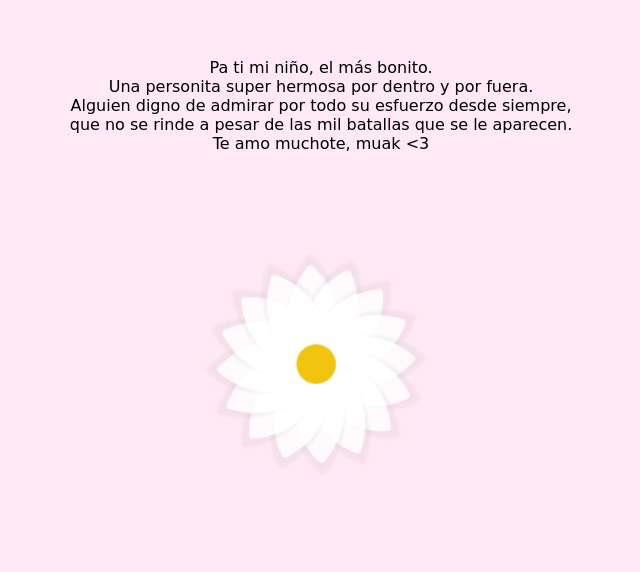
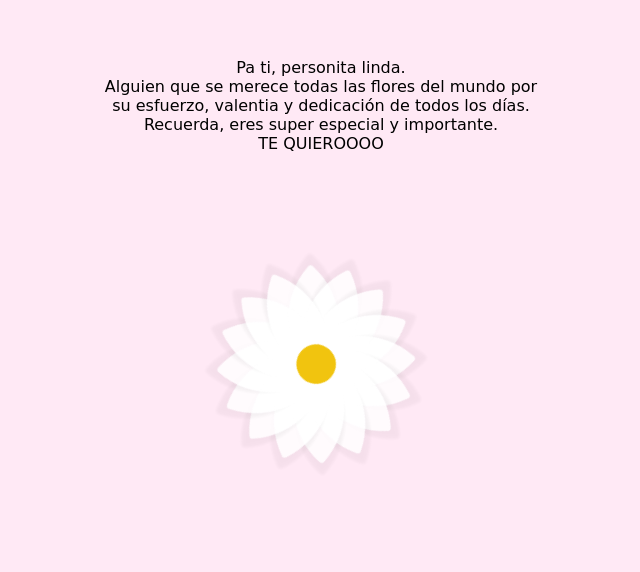
Before and after one commit to Lachica21/Flors, a plain HTML site: page index.html in a window 1280 px wide. Shown: the part 175-747 px from the top of the page, without its empty margins (319-959 px from the left). Drawn offline with Linux system fonts and the light colour scheme.

Commit message:
Update index.html

```diff
--- a/index.html
+++ b/index.html
@@ -9,15 +9,15 @@
 <body>
 <p>
     <center>
-        Pa ti mi niño, el más bonito.
+        Pa ti, personita linda.
         <br>
-        Una personita super hermosa por dentro y por fuera.
+        Alguien que se merece todas las flores del mundo por
         <br>
-        Alguien digno de admirar por todo su esfuerzo desde siempre,
+        su esfuerzo, valentia y dedicación de todos los días.
         <br>
-        que no se rinde a pesar de las mil batallas que se le aparecen.
+        Recuerda, eres super especial y importante.
         <br>
-        Te amo muchote, muak <3
+        TE QUIEROOOO
 
 
 </br>
```
